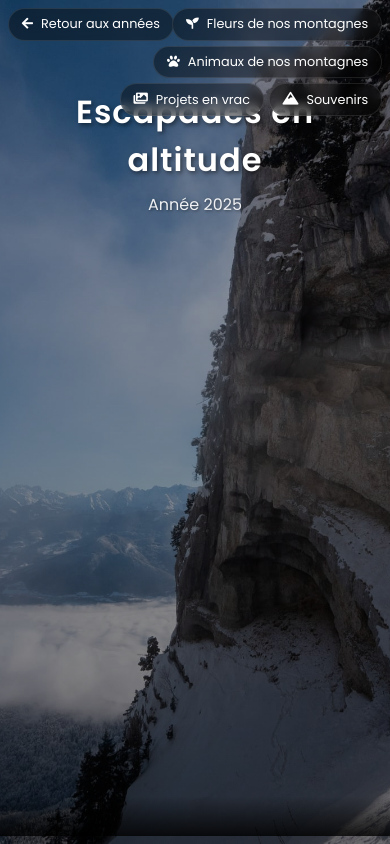
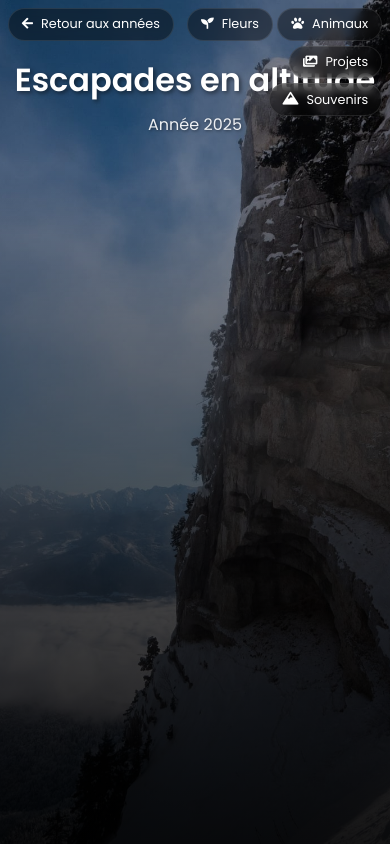
Before and after one commit to mikelum38/hiking-gallery, a Flask app: template templates/future.html in a window 390 px wide. Run offline with Flask 3, Linux system fonts and the light colour scheme; the template is opened without the code that fills it, so the values that code supplies are empty; some libraries are stand-ins or nearby versions.

Commit message:
ajustements mobiles page future

```diff
--- a/templates/future.html
+++ b/templates/future.html
@@ -12,44 +12,45 @@
             padding: 0;
             font-family: 'Poppins', sans-serif;
             background: #1a1a1a;
+            height: 100vh;
             overflow: hidden;
         }
 
-        .home-hero {
+        .page-container {
             height: 100vh;
+            display: flex;
+            flex-direction: column;
             background-image: linear-gradient(rgba(0, 0, 0, 0.2), rgba(0, 0, 0, 0.5)),
                           url('/static/images/tourpercee.jpg');
             background-size: cover;
             background-position: center;
-            display: flex;
-            flex-direction: column;
-            align-items: center;
             color: white;
             position: relative;
         }
 
-        .nav-buttons {
+        .top-nav {
             position: fixed;
-            top: 1rem;
-            right: 1rem;
+            top: 0;
+            left: 0;
+            right: 0;
+            padding: 1rem;
             display: flex;
-            gap: 0.5rem;
+            justify-content: space-between;
+            align-items: flex-start;
             z-index: 100;
         }
 
-        .back-link {
-            position: fixed;
-            top: 1rem;
-            left: 1rem;
-            z-index: 100;
-            cursor: pointer;
-            -webkit-tap-highlight-color: transparent;
+        .right-buttons {
+            display: flex;
+            gap: 0.5rem;
+            flex-wrap: wrap;
+            justify-content: flex-end;
         }
 
-        .back-link, .action-btn {
+        .nav-btn {
             background: rgba(0, 0, 0, 0.4);
-            color: white !important;
-            text-decoration: none !important;
+            color: white;
+            text-decoration: none;
             padding: 0.6rem 1.2rem;
             border-radius: 25px;
             display: inline-flex;
@@ -59,24 +60,15 @@
             backdrop-filter: blur(5px);
             border: 1px solid rgba(255, 255, 255, 0.1);
             white-space: nowrap;
-            transition: all 0.3s ease;
-            touch-action: manipulation;
         }
 
-        .back-link:hover, .action-btn:hover {
+        .nav-btn:hover {
             background: rgba(0, 0, 0, 0.6);
-            transform: translateY(-1px);
-        }
-
-        .back-link:active, .action-btn:active {
-            transform: translateY(0);
         }
 
         .hero-content {
             text-align: center;
-            padding: 0 1rem;
-            margin-top: 6rem;
-            z-index: 1;
+            padding: 4rem 1rem 0;
         }
 
         .hero-content h1 {
@@ -84,7 +76,6 @@
             margin: 0;
             font-weight: 600;
             text-shadow: 2px 2px 4px rgba(0, 0, 0, 0.5);
-            letter-spacing: 1px;
         }
 
         .hero-content p {
@@ -94,14 +85,12 @@
             opacity: 0.9;
         }
 
-        .gallery-container {
-            position: absolute;
-            bottom: 0;
-            left: 0;
-            right: 0;
+        .gallery-section {
+            flex: 1;
+            margin-top: 2rem;
+            overflow-y: auto;
+            padding: 0 1rem 1rem;
             background: linear-gradient(to bottom, transparent, rgba(0, 0, 0, 0.8));
-            padding: 2rem;
-            z-index: 2;
         }
 
         .month-grid {
@@ -119,11 +108,6 @@
             position: relative;
             text-decoration: none;
             box-shadow: 0 4px 15px rgba(0,0,0,0.3);
-            transition: transform 0.3s ease;
-        }
-
-        .month-card:hover {
-            transform: translateY(-5px);
         }
 
         .month-cover {
@@ -156,36 +140,22 @@
         }
 
         @media (max-width: 768px) {
-            body {
-                position: fixed;
-                width: 100%;
-                height: 100%;
+            .top-nav {
+                padding: 0.5rem;
             }
 
-            .nav-buttons {
-                top: 0.5rem;
-                right: 0.5rem;
-                flex-wrap: wrap;
-                justify-content: flex-end;
-                max-width: calc(100% - 4rem);
-                gap: 0.3rem;
-            }
-
-            .back-link {
-                top: 0.5rem;
-                left: 0.5rem;
+            .nav-btn {
                 padding: 0.4rem 0.8rem;
                 font-size: 0.8rem;
             }
 
-            .action-btn {
-                padding: 0.4rem 0.8rem;
-                font-size: 0.8rem;
+            .right-buttons {
+                gap: 0.3rem;
+                max-width: 70%;
             }
 
             .hero-content {
-                margin-top: 5.5rem;
-                padding: 0 0.5rem;
+                padding: 3.5rem 0.5rem 0;
             }
 
             .hero-content h1 {
@@ -196,52 +166,41 @@
                 font-size: 1rem;
             }
 
-            .gallery-container {
-                padding: 1rem;
-                bottom: 0.5rem;
-                max-height: 65vh;
-                overflow-y: auto;
+            .gallery-section {
+                margin-top: 1rem;
             }
 
             .month-grid {
                 grid-template-columns: repeat(auto-fill, minmax(250px, 1fr));
                 gap: 0.75rem;
-                padding-bottom: 0.5rem;
             }
 
             .month-card {
                 aspect-ratio: 16/10;
             }
-
-            .month-name {
-                font-size: 1.2rem;
-            }
-
-            .gallery-count {
-                font-size: 0.8rem;
-            }
         }
     </style>
 </head>
 <body>
-    <div class="home-hero">
-        <a href="/years" class="back-link">
+    <div class="page-container">
+        <nav class="top-nav">
+            <a href="/years" class="nav-btn">
                 <i class="fas fa-arrow-left"></i> Retour aux années
             </a>
-
-        <nav class="nav-buttons">
-            <a href="/mountain_flowers" class="action-btn">
-                <i class="fas fa-seedling"></i> Fleurs de nos montagnes
+            <div class="right-buttons">
+                <a href="/mountain_flowers" class="nav-btn">
+                    <i class="fas fa-seedling"></i> Fleurs
                 </a>
-            <a href="/mountain_animals" class="action-btn">
-                <i class="fas fa-paw"></i> Animaux de nos montagnes
+                <a href="/mountain_animals" class="nav-btn">
+                    <i class="fas fa-paw"></i> Animaux
                 </a>
-            <a href="/memories" class="action-btn">
-                <i class="fas fa-images"></i> Projets en vrac
+                <a href="/memories" class="nav-btn">
+                    <i class="fas fa-images"></i> Projets
                 </a>
-            <a href="/dreams" class="action-btn">
+                <a href="/dreams" class="nav-btn">
                     <i class="fas fa-mountain"></i> Souvenirs
                 </a>
+            </div>
         </nav>
 
         <div class="hero-content">
@@ -249,7 +208,7 @@
             <p>Année 2025</p>
         </div>
 
-        <div class="gallery-container">
+        <div class="gallery-section">
             <div class="month-grid">
                 {% for month, data in galleries_by_month.items()|sort(attribute='1.month') %}
                 <a href="{{ url_for('month_galleries', year=data.year, month=data.month) }}" class="month-card">
```
Lines whose indentation alone changed are shown as unchanged.
